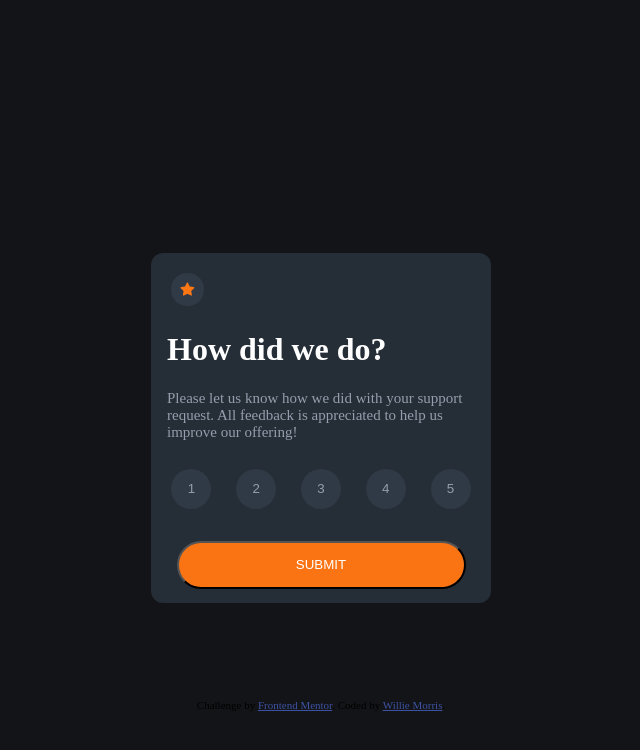
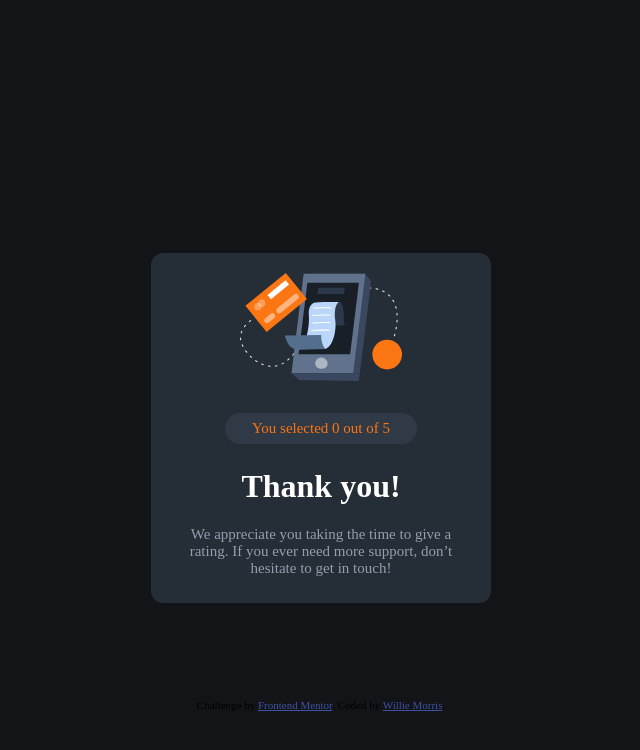
Before and after one commit to willie10r/rating-field, a plain HTML site: page index.html in a window 1280 px wide. Both pictures are taken after a click on the button "SUBMIT". Shown: the whole page, without its empty margins (319-959 px from the left). Drawn offline with Linux system fonts and the light colour scheme; a web font is replaced by a local one.

Commit message:
Adding the javascript for all the buttons.

```diff
--- a/index.html
+++ b/index.html
@@ -10,7 +10,7 @@
       href="./images/favicon-32x32.png"
     />
     <link rel="stylesheet" href="css/styles.css" />
-    <link rel="stylesheet" href="https://fonts.google.com/specimen/Overpass" />
+    <!-- <link rel="stylesheet" href="https://fonts.google.com/specimen/Overpass" /> -->
     <title>Frontend Mentor | Interactive rating component</title>
   </head>
   <body>
--- a/js/app.js
+++ b/js/app.js
@@ -0,0 +1,21 @@
+const ratingBtn = document.querySelector('.rating');
+const submit = document.querySelector('.sub-btn');
+const dispAfter = document.querySelector('.after');
+const dispBefore = document.querySelector('.before');
+let finalMessage = document.querySelector('.selected')
+let rating = '0';
+
+
+ratingBtn.addEventListener('click', (e) => {
+    rating = e.target.innerHTML
+    console.log(rating);
+    return rating;
+
+});
+
+submit.addEventListener('click', (e) => {
+    dispBefore.style.display = 'none';
+    dispAfter.style.display = 'block';
+    finalMessage.innerHTML = `You selected ${rating} out of 5`;
+    console.log(finalMessage);
+});
```
